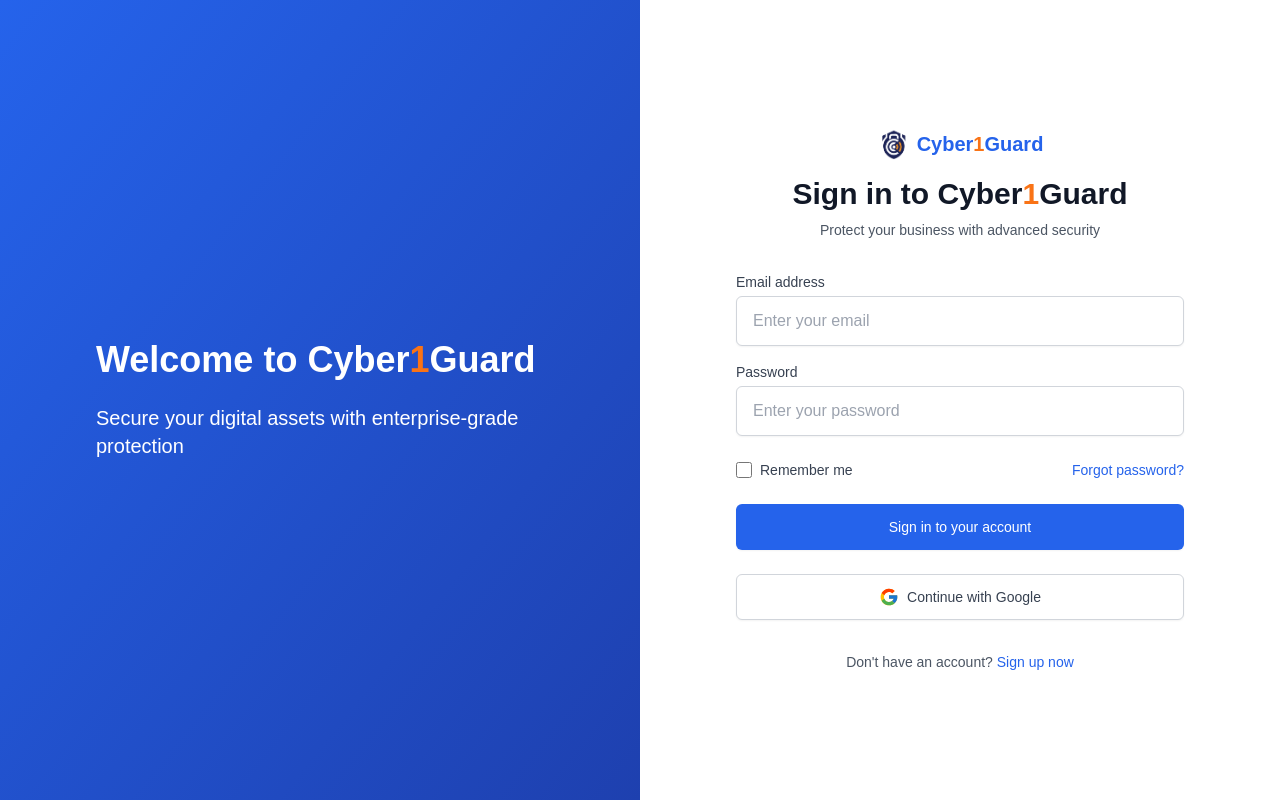
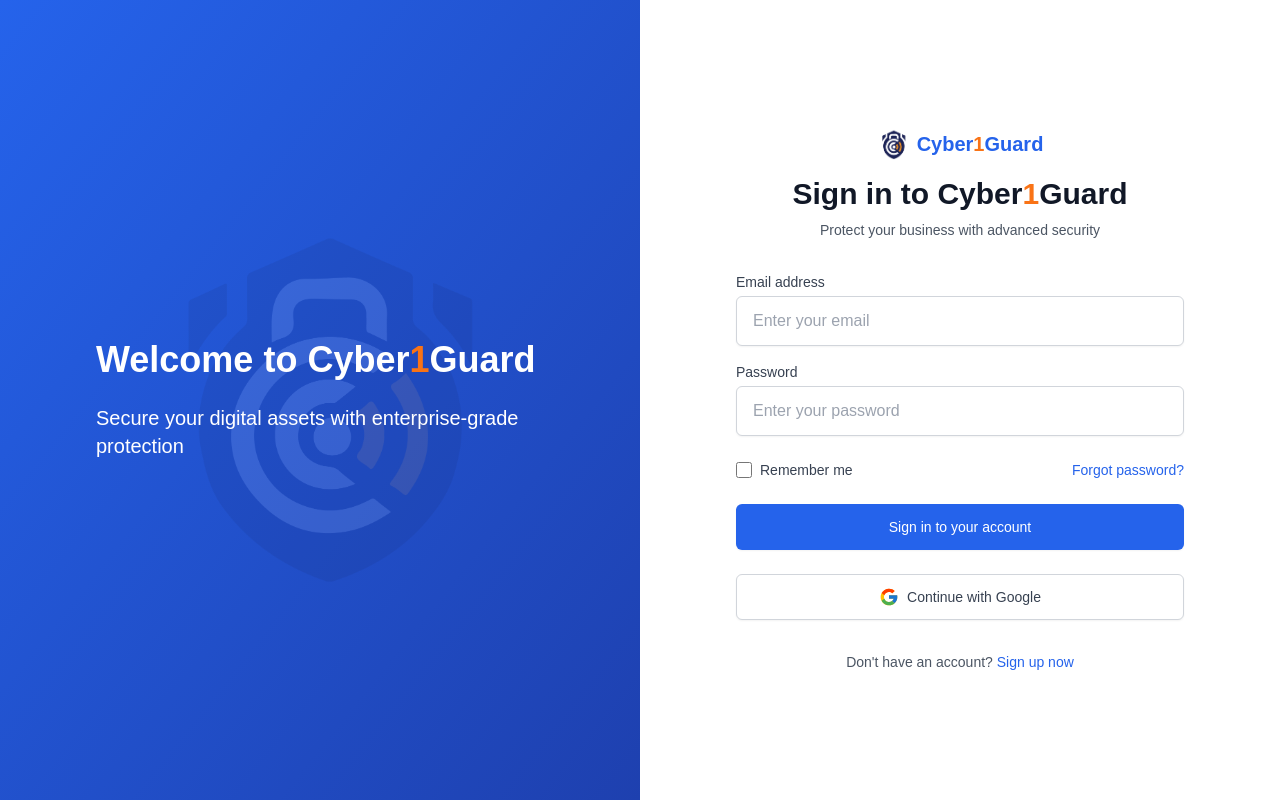
Before and after one commit to bernard471/c1dc-cyber-guard, a Next.js app: page /auth/login in a window 1280 px wide. Built offline with nearby package versions, Linux system fonts and the light colour scheme.

Commit message:
updated login page

```diff
--- a/src/app/auth/login/page.tsx
+++ b/src/app/auth/login/page.tsx
@@ -43,13 +43,19 @@
 
   return (
     <div className="min-h-screen flex flex-col md:flex-row">
-      {/* Left side - Decorative */}
-      <div className="hidden md:flex md:w-1/2 bg-gradient-to-br from-blue-600 to-blue-800 justify-center items-center p-12">
-        <div className="max-w-md text-white">
-          <h1 className="text-4xl font-bold mb-6">Welcome to Cyber<span className="text-orange-500">1</span>Guard</h1>
-          <p className="text-xl">Secure your digital assets with enterprise-grade protection</p>
-        </div>
-      </div>
+{/* Left side - Decorative */}
+<div className="hidden md:flex md:w-1/2 bg-gradient-to-br from-blue-600 to-blue-800 justify-center items-center p-12 relative">
+  {/* Background Logo */}
+  <div className="absolute inset-0 flex items-center justify-center opacity-10">
+    <Image src={LogoImage} alt="Background Logo" width={400} height={400} className="object-contain" />
+  </div>
+  {/* Content with overlay */}
+  <div className="max-w-md text-white relative z-10">
+    <h1 className="text-4xl font-bold mb-6">Welcome to Cyber<span className="text-orange-500">1</span>Guard</h1>
+    <p className="text-xl">Secure your digital assets with enterprise-grade protection</p>
+  </div>
+</div>
+
 
       {/* Right side - Login Form */}
       <div className="flex-1 flex items-center justify-center p-8">
```
